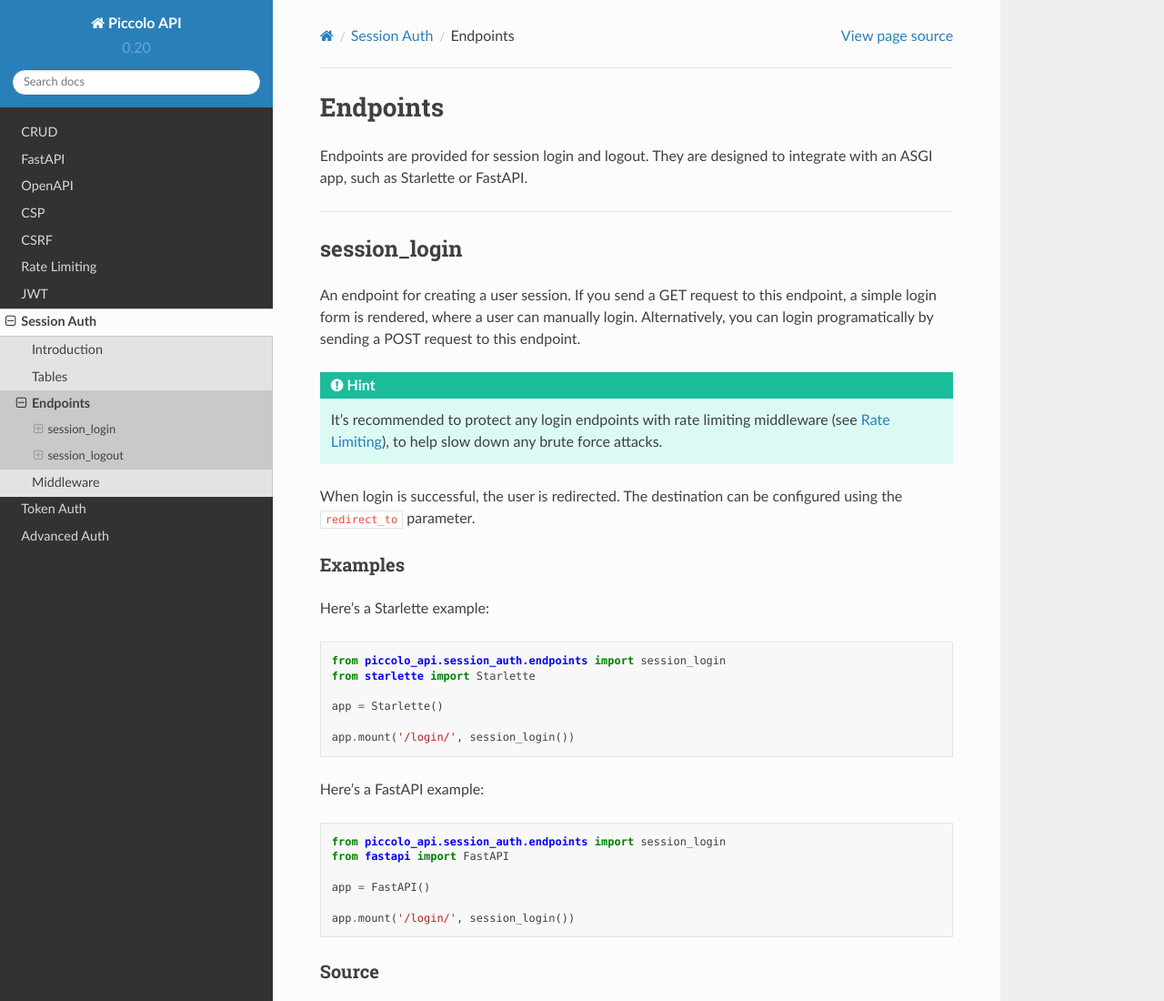
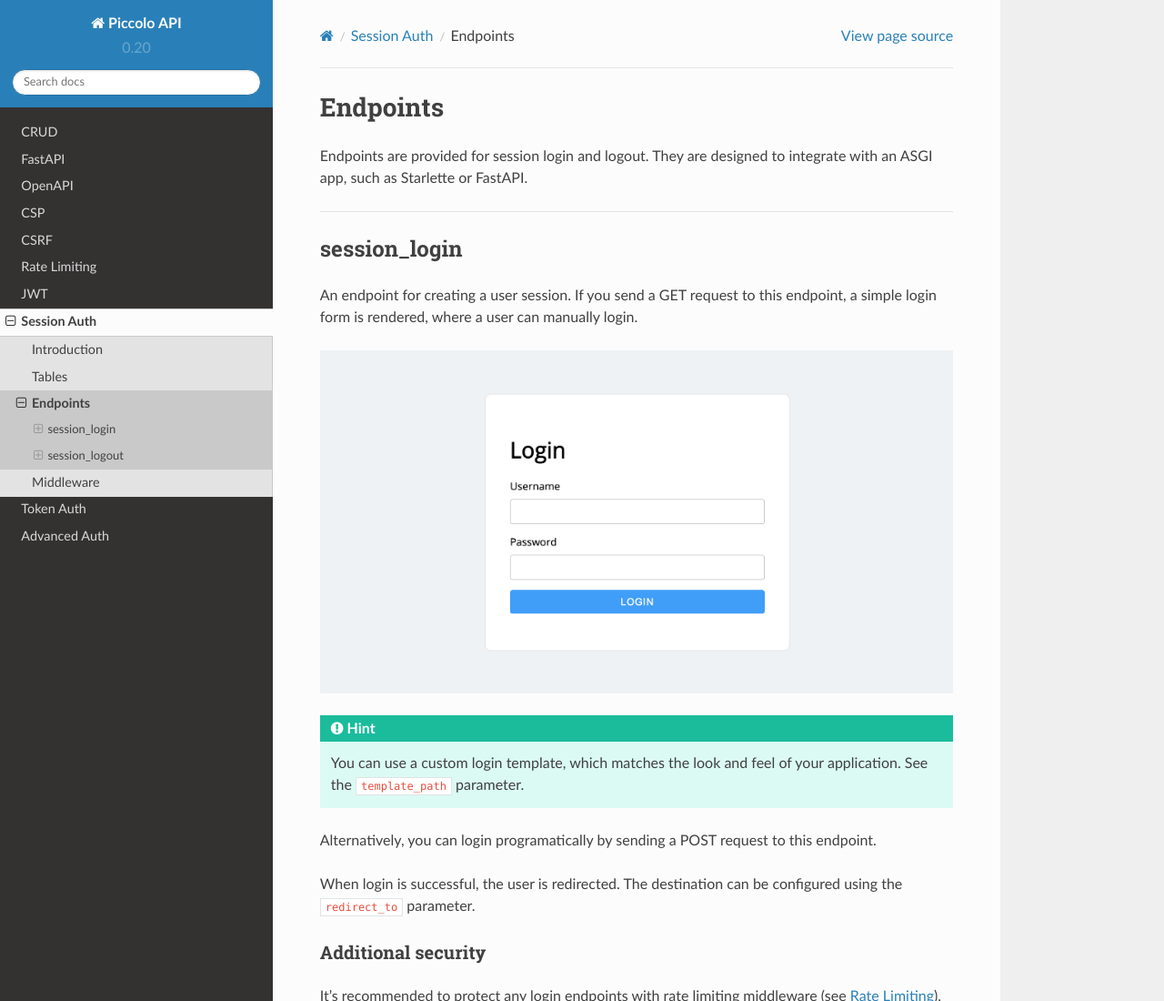
Before and after one commit to piccolo-orm/piccolo_api, a Sphinx documentation site: the page built from docs/source/session_auth/endpoints.rst, in a window 1280 px wide and 1400 px high, cut to the strip 0-1100 px from the top of the window. Shown: the whole strip at 91% size. Built offline with Sphinx 7.4.7 and the Read the Docs theme 2.0.0, drawn with Linux system fonts in a browser that asks for light colours.

Commit message:
updated the session auth docs to mention the custom template option

```diff
--- a/docs/source/session_auth/endpoints.rst
+++ b/docs/source/session_auth/endpoints.rst
@@ -11,16 +11,24 @@ session_login
 
 An endpoint for creating a user session. If you send a GET request to this
 endpoint, a simple login form is rendered, where a user can manually login.
+
+.. image:: images/login_template.png
+
+.. hint::
+    You can use a custom login template, which matches the look and feel of
+    your application. See the ``template_path`` parameter.
+
 Alternatively, you can login programatically by sending a POST request to
 this endpoint.
 
-.. hint::
-    It's recommended to protect any login endpoints with rate limiting
-    middleware (see :ref:`RateLimiting`), to help slow down any brute force
-    attacks.
-
 When login is successful, the user is redirected. The destination can be
 configured using the ``redirect_to`` parameter.
+
+Additional security
+~~~~~~~~~~~~~~~~~~~
+
+It's recommended to protect any login endpoints with rate limiting middleware
+(see :ref:`RateLimiting`), to help slow down any brute force attacks.
 
 Examples
 ~~~~~~~~
```
Also changed, not shown: docs/source/session_auth/images/login_template.png (added), 1 other file.
